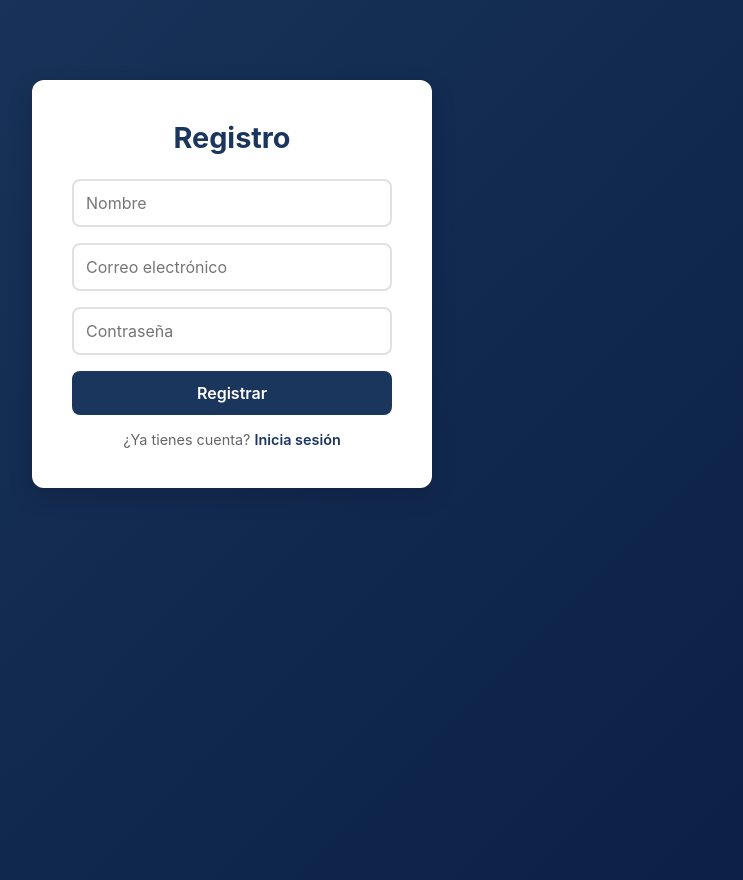
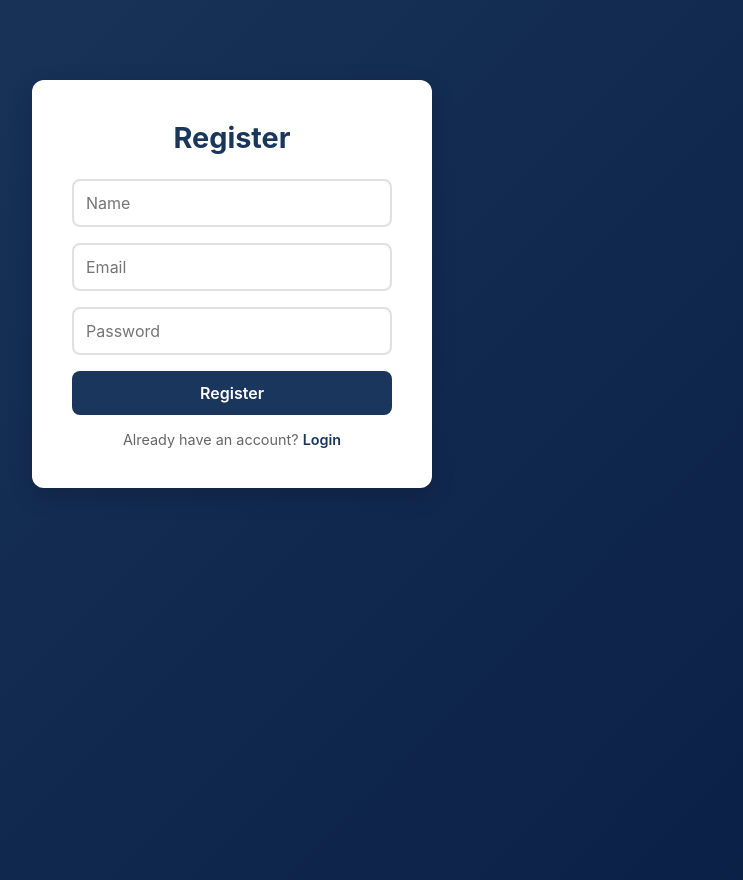
Before and after one commit to fermapre/CapitalOneBalance, a React app in the folder frontend/: page /register in a window 1280 px wide. Shown: the whole page, without its empty margins (408-1151 px from the left). Built offline with nearby package versions, Linux system fonts and the light colour scheme; the HTML template or start-up script is replaced by a standard one.

Commit message:
Cambiar register y login a ingles

```diff
--- a/frontend/src/pages/Login.jsx
+++ b/frontend/src/pages/Login.jsx
@@ -16,15 +16,15 @@ export default function Login() {
     try {
       const res = await AuthAPI.post("/login", form);
 
-      // 👇 GUARDAR TOKEN Y USUARIO
+      // 👇 SAVE TOKEN AND USER
       localStorage.setItem("token", res.data.token);
       localStorage.setItem("user", JSON.stringify(res.data.user));
 
-      alert(`Bienvenido ${res.data.user.name}`);
+      alert(`Welcome ${res.data.user.name}`);
       navigate("/main");
     } catch (err) {
       console.error("Login error:", err);
-      const serverMsg = err?.response?.data || err?.message || "Error al iniciar sesión";
+      const serverMsg = err?.response?.data || err?.message || "Login error";
       const display = typeof serverMsg === "string" ? serverMsg : serverMsg?.msg || JSON.stringify(serverMsg);
       alert(display);
     } finally {
@@ -34,12 +34,12 @@ export default function Login() {
 
   return (
     <div className="container">
-      <h2>Iniciar sesión</h2>
+      <h2>Login</h2>
       <form onSubmit={handleSubmit}>
         <input
           name="email"
           type="email"
-          placeholder="Correo electrónico"
+          placeholder="Email"
           value={form.email}
           onChange={handleChange}
           required
@@ -47,16 +47,16 @@ export default function Login() {
         <input
           name="password"
           type="password"
-          placeholder="Contraseña"
+          placeholder="Password"
           value={form.password}
           onChange={handleChange}
           required
         />
         <button type="submit" disabled={loading}>
-          {loading ? "Cargando..." : "Entrar"}
+          {loading ? "Loading..." : "Login"}
         </button>
       </form>
-      <p>¿No tienes cuenta? <a href="/register">Regístrate</a></p>
+      <p>Don't have an account? <a href="/register">Sign up</a></p>
     </div>
   );
 }
--- a/frontend/src/pages/Register.jsx
+++ b/frontend/src/pages/Register.jsx
@@ -15,11 +15,11 @@ export default function Register() {
     setLoading(true);
     try {
       const res = await AuthAPI.post("/register", form);
-      alert(res?.data?.msg || "Usuario registrado correctamente");
-      navigate("/"); // Redirigir a login
+      alert(res?.data?.msg || "User registered successfully");
+      navigate("/"); // Redirect to login
     } catch (err) {
-      console.error("Registro error:", err);
-      const serverMsg = err?.response?.data || err?.message || "Error al registrar";
+      console.error("Register error:", err);
+      const serverMsg = err?.response?.data || err?.message || "Registration error";
       const display = typeof serverMsg === "string" ? serverMsg : serverMsg?.msg || JSON.stringify(serverMsg);
       alert(display);
     } finally {
@@ -29,11 +29,11 @@ export default function Register() {
 
   return (
     <div className="container">
-      <h2>Registro</h2>
+      <h2>Register</h2>
       <form onSubmit={handleSubmit}>
         <input
           name="name"
-          placeholder="Nombre"
+          placeholder="Name"
           value={form.name}
           onChange={handleChange}
           required
@@ -41,7 +41,7 @@ export default function Register() {
         <input
           name="email"
           type="email"
-          placeholder="Correo electrónico"
+          placeholder="Email"
           value={form.email}
           onChange={handleChange}
           required
@@ -49,17 +49,17 @@ export default function Register() {
         <input
           name="password"
           type="password"
-          placeholder="Contraseña"
+          placeholder="Password"
           value={form.password}
           onChange={handleChange}
           required
           minLength="6"
         />
         <button type="submit" disabled={loading}>
-          {loading ? "Registrando..." : "Registrar"}
+          {loading ? "Registering..." : "Register"}
         </button>
       </form>
-      <p>¿Ya tienes cuenta? <a href="/">Inicia sesión</a></p>
+      <p>Already have an account? <a href="/">Login</a></p>
     </div>
   );
 }
```
